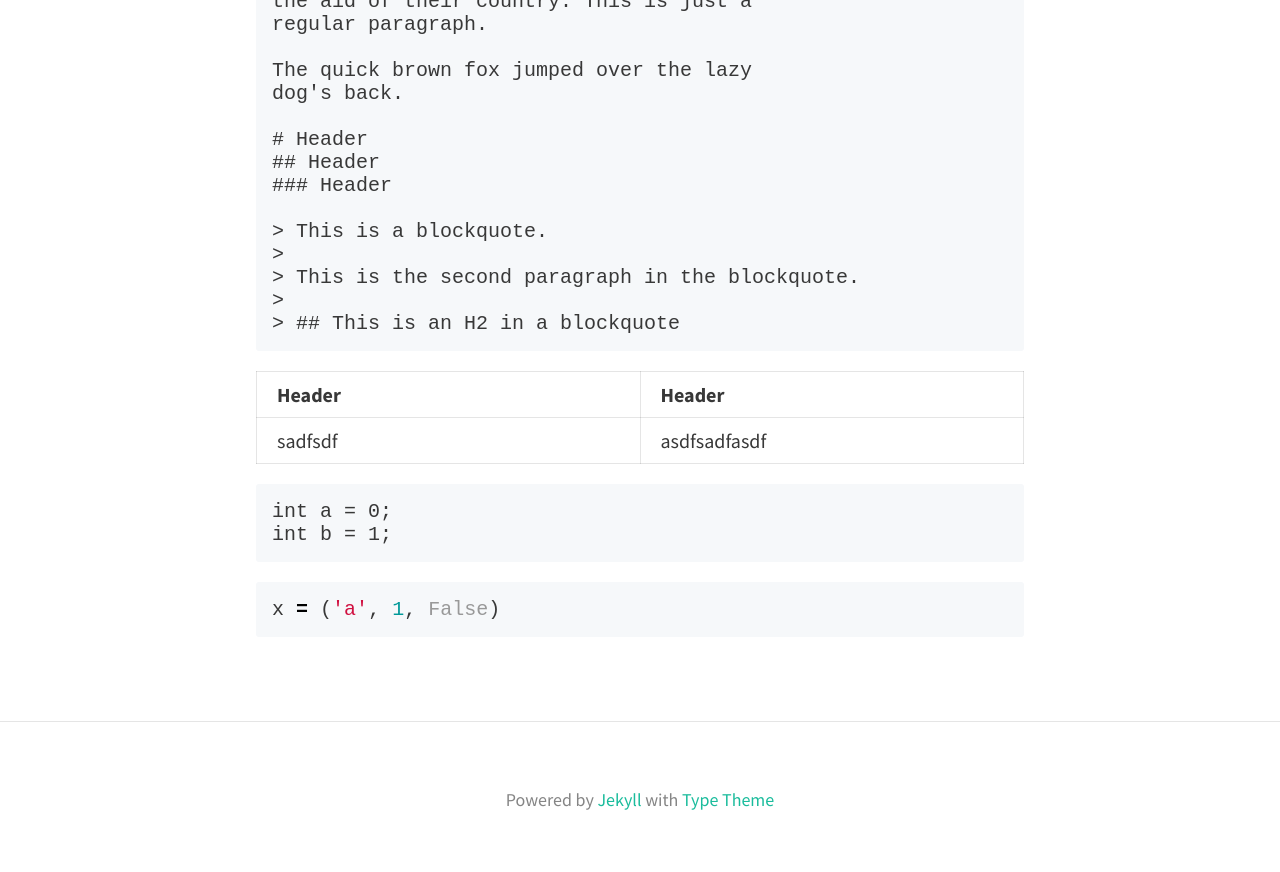
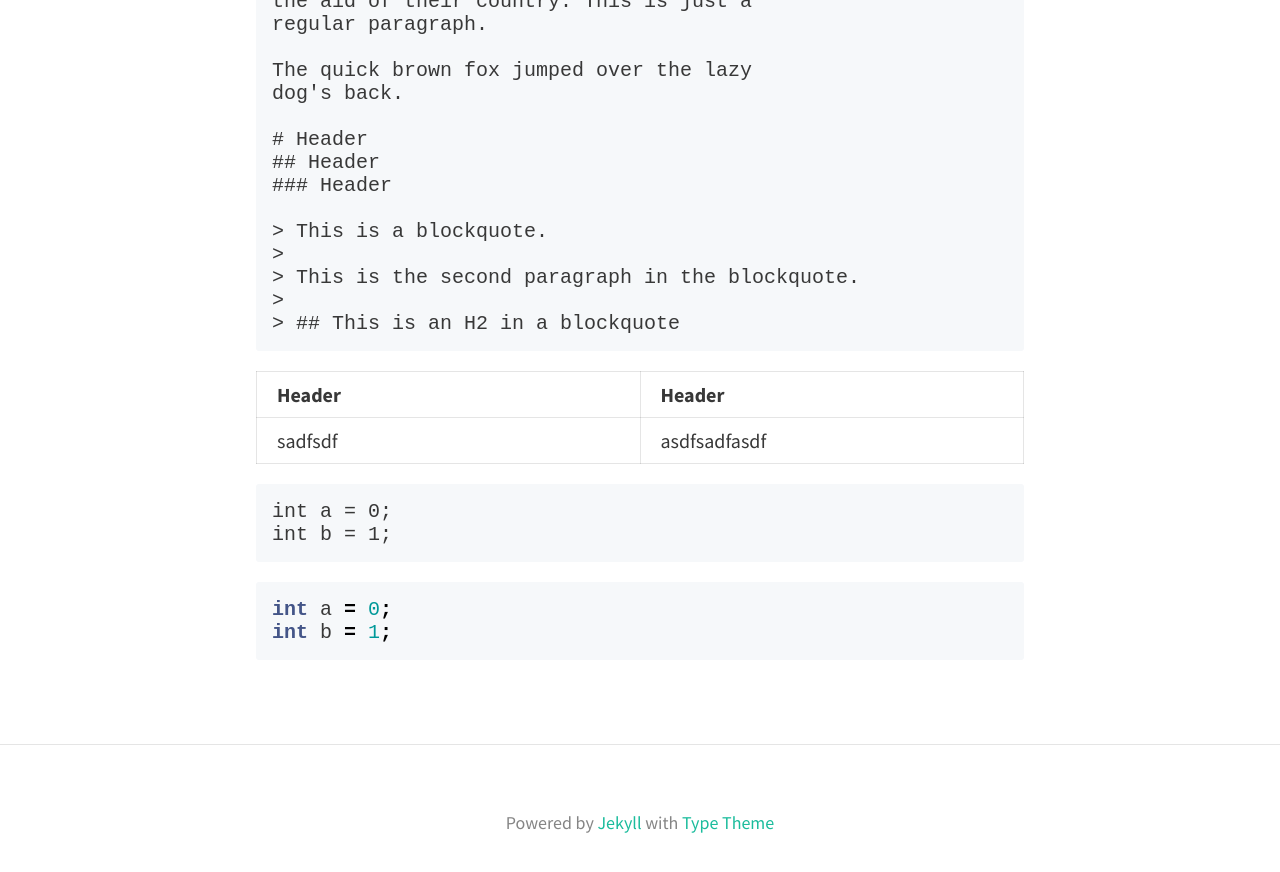
Before and after one commit to midone0930/midone0930.github.io, a Jekyll site: the page built from _posts/2018-03-06-test.md, in a window 1280 px wide and 900 px high, scrolled down 1280 px. Shown: the top 872 px of the window. Built offline with Jekyll 4.4.1, drawn with Linux system fonts in a browser that asks for light colours; nearby versions of some CDN libraries.

Commit message:
Update 2018-03-06-test.md

```diff
--- a/_posts/2018-03-06-test.md
+++ b/_posts/2018-03-06-test.md
@@ -61,6 +61,7 @@ dog's back.
 int a = 0;
 int b = 1;
 ~~~
-{% highlight python %}
-x = ('a', 1, False)
+{% highlight java %}
+int a = 0;
+int b = 1;
 {% endhighlight %}
```
